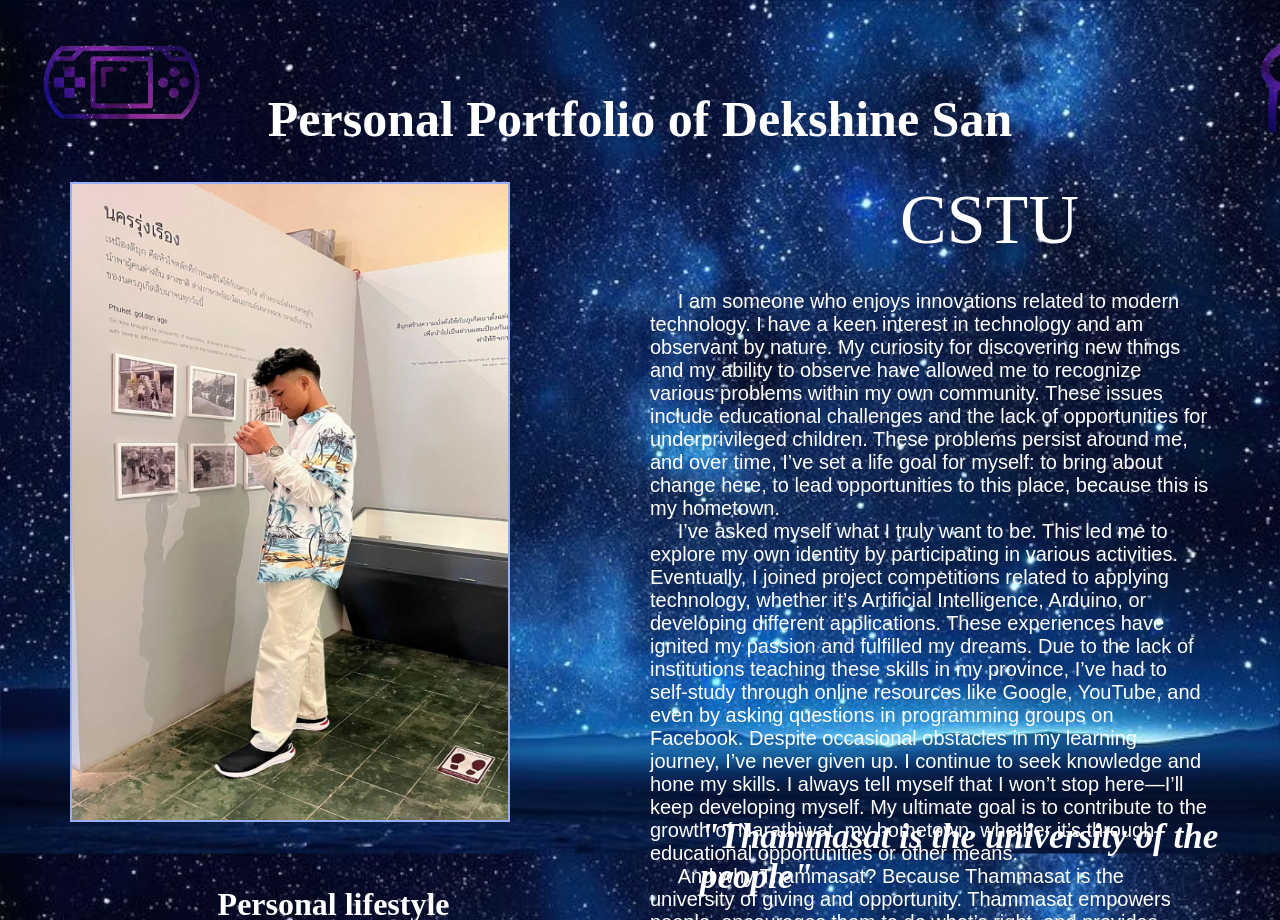
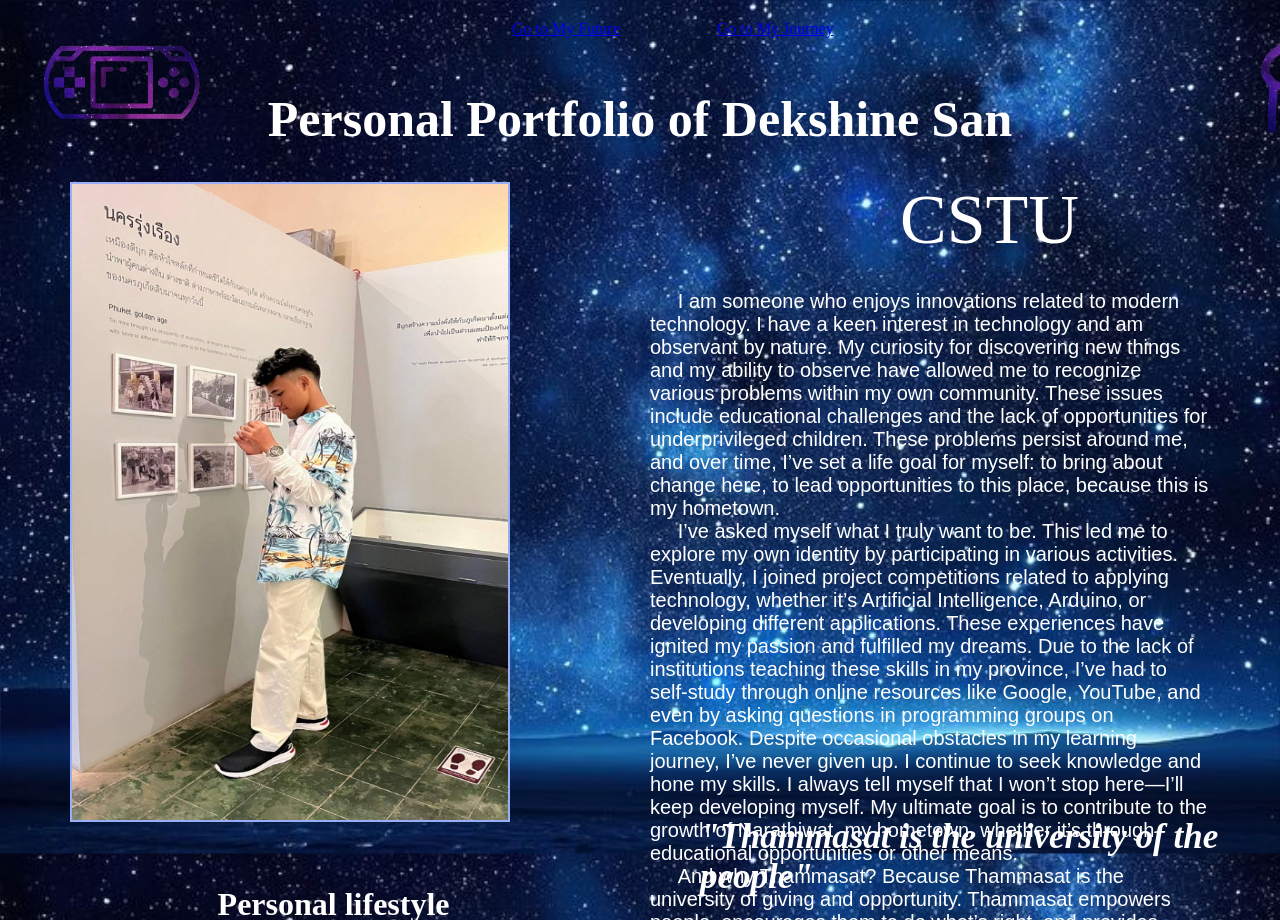
Before and after one commit to HasanTU/6709681198_MyCSTUStory, a plain HTML site: page index.html in a window 1280 px wide. Shown: the top 920 px of the page. Drawn offline with Linux system fonts and the light colour scheme.

Commit message:
version2.0 complete version by the last step add link each other

```diff
--- a/index.html
+++ b/index.html
@@ -22,6 +22,9 @@
     <link rel="stylesheet" href="mystyle.css">
 </head>
 <body>
+    <a href="myfuture.html" id="linkF">Go to My Future</a>
+    <a href="myjourney.html" id="linkJ">Go to My Journey</a>
+
     <h1 class="heaeder">
         Personal Portfolio of Dekshine San
     </h1>
@@ -80,5 +83,6 @@
         free to let me know. I will try to make it better. Let’s <br>
         develop ourselves together. I guarantee it will be fun. <br>
         So, let me introduce myself. Let's Click the button to know me!</P>
+
 </body>
 </html>
--- a/myfuturestyle.css
+++ b/myfuturestyle.css
@@ -106,3 +106,17 @@ body{
     top: 400px;
     left: 120px;
   }
+  #linkS{
+    position: absolute;
+    top: 0;
+    left: 40%;
+    display: block;
+    margin-top: 20px;
+}
+#linkJ{
+    position: absolute;
+    top: 0;
+    left: 56%;
+    display: block;
+    margin-top: 20px;
+}
--- a/myjourneystyle.css
+++ b/myjourneystyle.css
@@ -108,3 +108,17 @@ body{
     top: 400px;
     left: 120px;
   }
+#linkF{
+    position: absolute;
+    top: 0;
+    left: 40%;
+    display: block;
+    margin-top: 20px;
+}
+#linkS{
+    position: absolute;
+    top: 0;
+    left: 56%;
+    display: block;
+    margin-top: 20px;
+}
--- a/mystyle.css
+++ b/mystyle.css
@@ -159,3 +159,17 @@ body{
     left: 370px;
     top: 420px;
 }
+#linkF{
+    position: absolute;
+    top: 0;
+    left: 40%;
+    display: block;
+    margin-top: 20px;
+}
+#linkJ{
+    position: absolute;
+    top: 0;
+    left: 56%;
+    display: block;
+    margin-top: 20px;
+}
```
Also changed, not shown: myfuture.html (+2 -0 lines), myjourney.html (+2 -0 lines).
